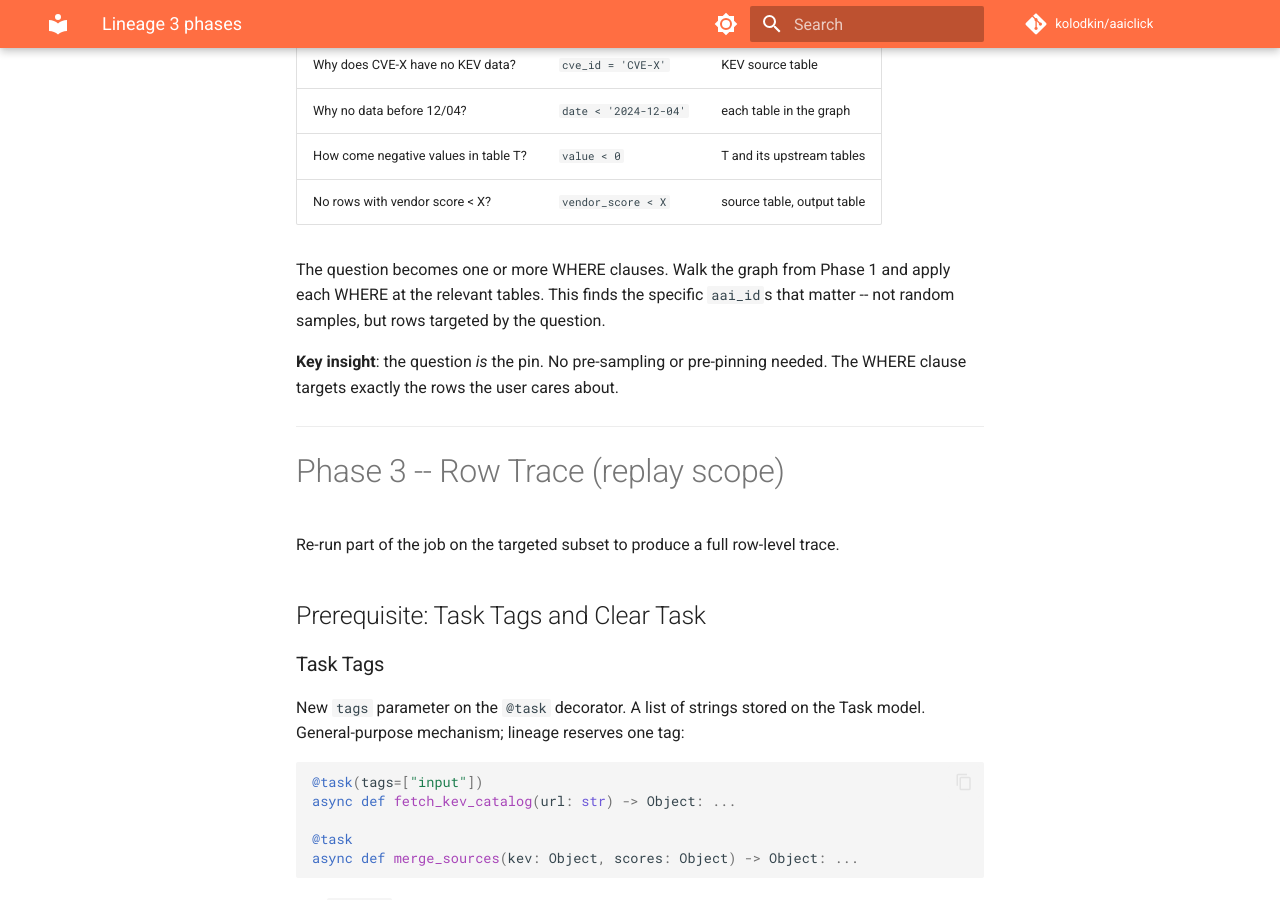
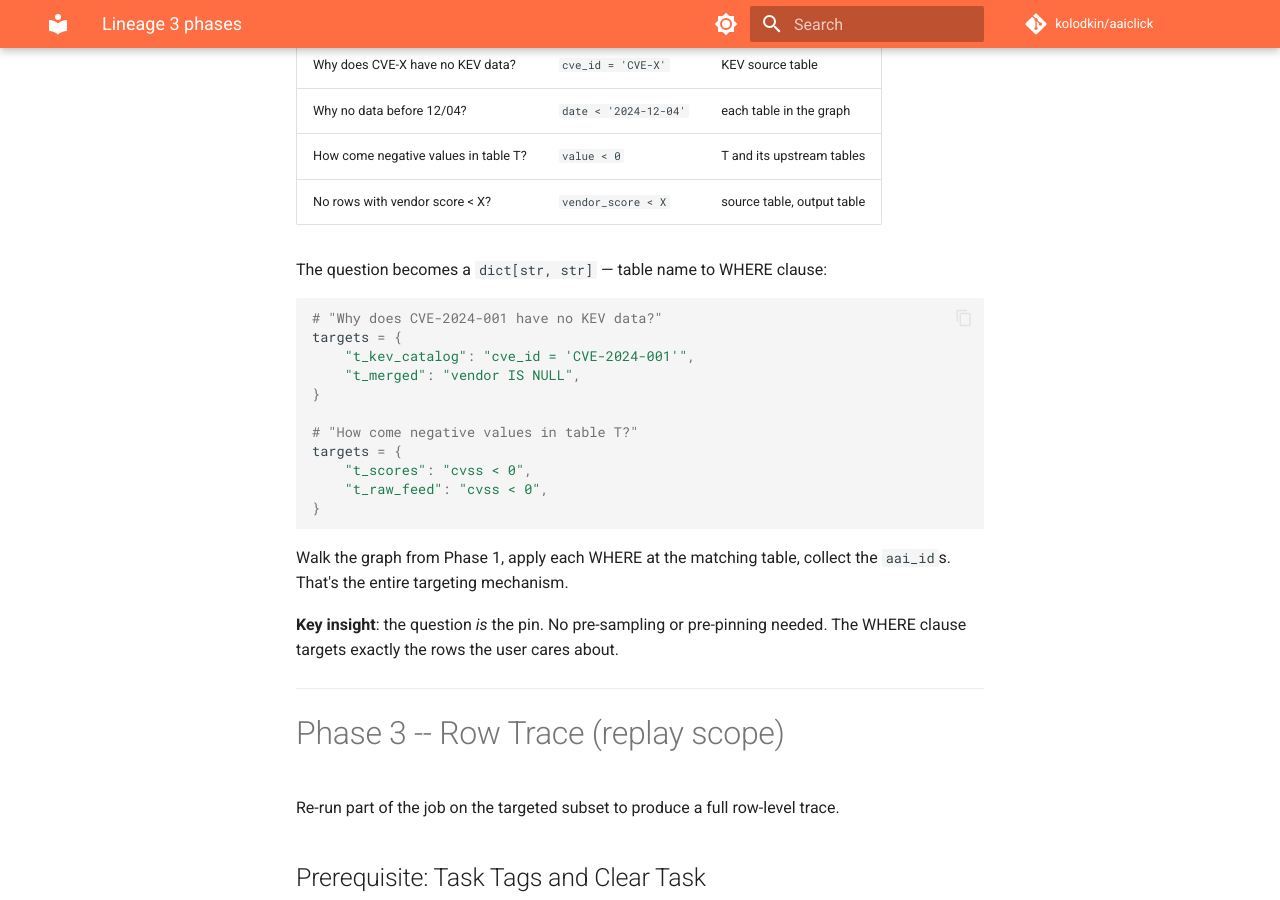
Before and after one commit to kolodkin/aaiclick, an MkDocs documentation site: the page built from docs/lineage_3_phases.md, in a window 1280 px wide and 900 px high, scrolled down 1498 px. Built offline with MkDocs 1.6.1 and Material for MkDocs 9.7.7, drawn with Linux system fonts in a browser that asks for light colours; comment, search, counter and statistics services are not loaded.

Commit message:
feature: Phase 2 targeting is a dict[str, str] of table to WHERE clause
Simple data structure drives the entire sampling mechanism.

````diff
--- a/docs/lineage_3_phases.md
+++ b/docs/lineage_3_phases.md
@@ -56,9 +56,24 @@ The user asks a concrete question:
 | How come negative values in table T?     | `value < 0`                      | T and its upstream tables    |
 | No rows with vendor score < X?           | `vendor_score < X`               | source table, output table   |
 
-The question becomes one or more WHERE clauses. Walk the graph from Phase 1
-and apply each WHERE at the relevant tables. This finds the specific `aai_id`s
-that matter -- not random samples, but rows targeted by the question.
+The question becomes a `dict[str, str]` — table name to WHERE clause:
+
+```python
+# "Why does CVE-2024-001 have no KEV data?"
+targets = {
+    "t_kev_catalog": "cve_id = 'CVE-2024-001'",
+    "t_merged": "vendor IS NULL",
+}
+
+# "How come negative values in table T?"
+targets = {
+    "t_scores": "cvss < 0",
+    "t_raw_feed": "cvss < 0",
+}
+```
+
+Walk the graph from Phase 1, apply each WHERE at the matching table, collect
+the `aai_id`s. That's the entire targeting mechanism.
 
 **Key insight**: the question *is* the pin. No pre-sampling or pre-pinning
 needed. The WHERE clause targets exactly the rows the user cares about.
````
